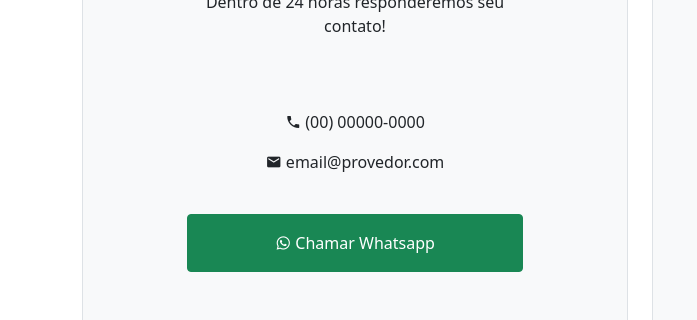
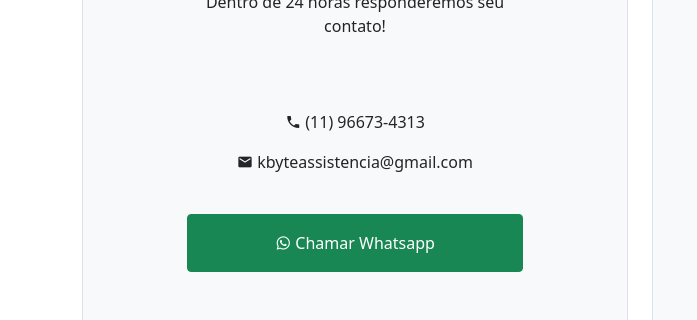
Before and after one commit to paulo-nascimento2023/paulo-nascimento2023.github.io, a plain HTML site: page index.html in a window 1280 px wide. Shown: the part 2937-3257 px from the top of the page, 0-697 px from the left. Drawn offline with nearby package versions, Linux system fonts and the light colour scheme; no server answers; grey boxes are pictures that could not be loaded; a script that the page names is missing.

Commit message:
Update index.html

```diff
--- a/index.html
+++ b/index.html
@@ -460,8 +460,9 @@
                         <p class="p-5">Em caso de dúvidas ou sugestões chamem no whatsapp ou envie um
                             email.<br>
                             Dentro de 24 horas responderemos seu contato!</p>
-                        <p class="mt-4"><i class="mdi mdi-phone"></i> (00) 00000-0000</p>
-                        <p><i class="mdi mdi-email"></i> email@provedor.com</p>
+                        <p class="mt-4"><i class="mdi mdi-phone"></i> (11) 96673-4313
+                        </p>
+                        <p><i class="mdi mdi-email"></i> kbyteassistencia@gmail.com</p>
                         <a target="_blank"
                             href="https://api.whatsapp.com/send?phone=5511966734313&text=Ol%C3%A1%20gostaria%20de%20gerar%20um%20or%C3%A7amento."
                             class="mt-4 w-75 p-3 btn btn-success" type="button"><i class="mdi mdi-whatsapp"></i>
```
